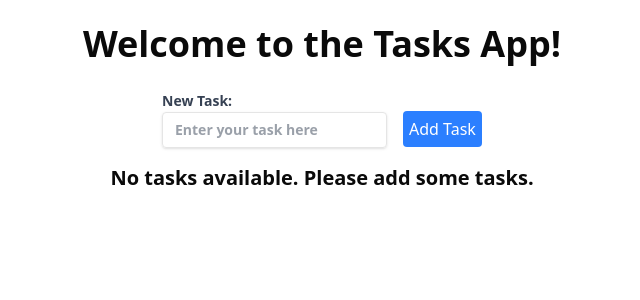
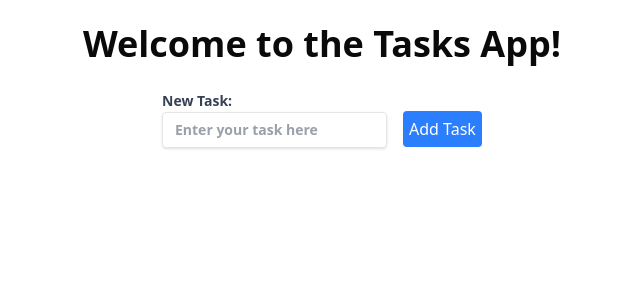
Before and after one commit to sohailshams/tasks, a Vue app: page / in a window 1280 px wide. Shown: the top 300 px of the page, without its empty margins (318-958 px from the left). Built offline with nearby package versions, Linux system fonts and the light colour scheme.

Commit message:
Refactored - removed totalCompleted task function in App.vue component.

```diff
--- a/src/components/TaskList.vue
+++ b/src/components/TaskList.vue
@@ -1,7 +1,6 @@
 <script lang="ts" setup>
 import type { Task } from "@/types";
 import { Card, CardHeader, CardTitle } from "./ui/card";
-import { computed } from "vue";
 
 const props = defineProps<{
   tasks: Task[];
@@ -11,19 +10,9 @@ const emits = defineEmits<{
   toggleTask: [taskId: string];
   removeTask: [taskId: string];
 }>();
-
-const totalCompleted = computed(() => {
-  return props.tasks.filter((task) => task.completed).length;
-});
 </script>
 
 <template>
-  <p v-if="!props.tasks.length" class="text-center text-xl font-bold my-4">
-    No tasks available. Please add some tasks.
-  </p>
-  <p v-else class="text-center text-xl font-semibold my-4">
-    {{ totalCompleted }} / {{ props.tasks.length }} tasks completed
-  </p>
   <TransitionGroup
     name="list"
     tag="div"
```
